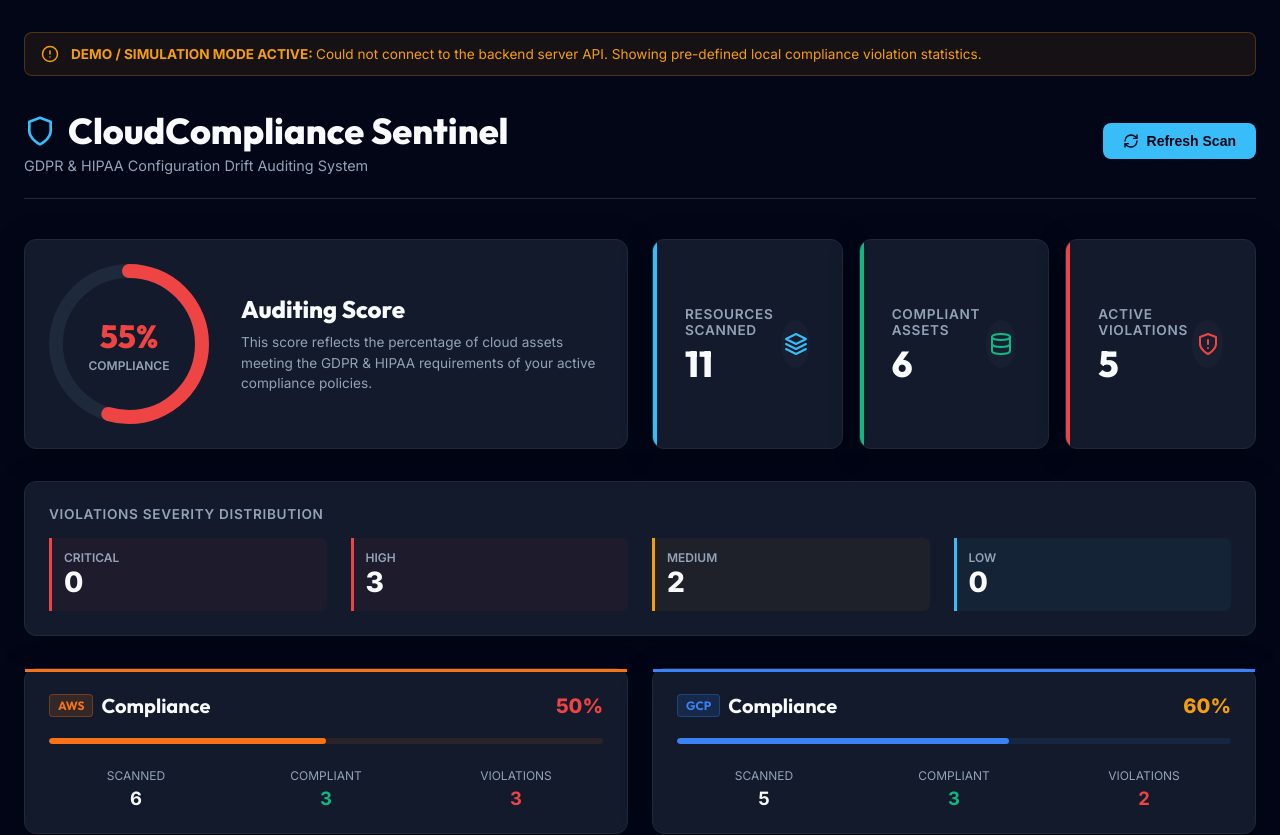
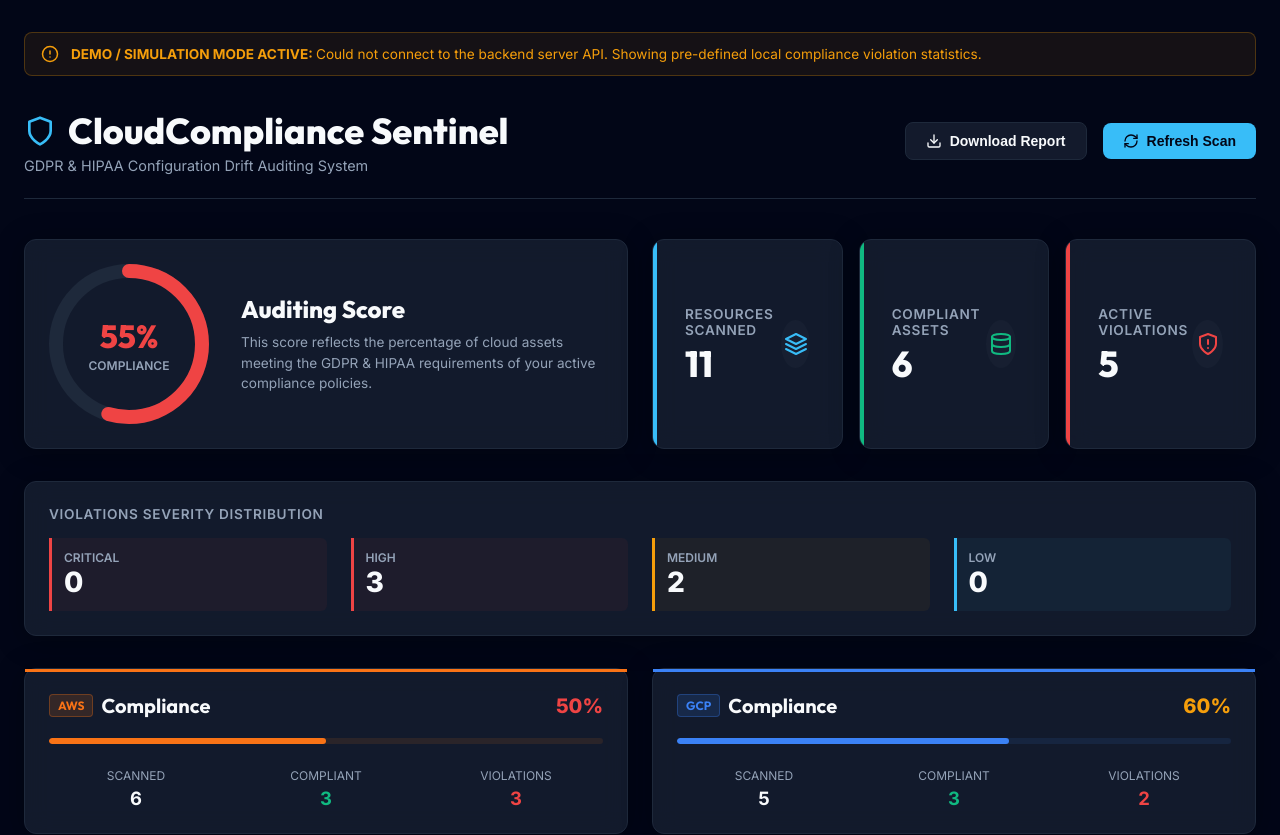
Before and after one commit to Kaveri-Bhimappa-Jarali/ascend-round2, a React (Vite) app in the folder frontend/: page / in a window 1280 px wide. Shown: the top 835 px of the page. Built offline with nearby package versions, Linux system fonts and the light colour scheme; no server answers.

Commit message:
feat(report): add download report action button and backend report api

```diff
--- a/frontend/src/App.jsx
+++ b/frontend/src/App.jsx
@@ -1,6 +1,6 @@
 import React, { useState, useEffect } from 'react';
-import { Shield, AlertCircle, RefreshCw, Layers, Database, ShieldAlert, Cpu } from 'lucide-react';
-import { getComplianceSummary, getViolations, triggerResourceEvaluation } from './services/api';
+import { Shield, AlertCircle, RefreshCw, Layers, Database, ShieldAlert, Cpu, Download } from 'lucide-react';
+import { getComplianceSummary, getViolations, triggerResourceEvaluation, getComplianceReport } from './services/api';
 import ComplianceRing from './components/ComplianceRing';
 import MetricCard from './components/MetricCard';
 import ProviderCard from './components/ProviderCard';
@@ -15,6 +15,7 @@ export default function App() {
   const [errorMsg, setErrorMsg] = useState(null);
   const [isDemoMode, setIsDemoMode] = useState(false);
   const [refreshing, setRefreshing] = useState(false);
+  const [downloading, setDownloading] = useState(false);
 
   // Core Data Fetching
   const fetchData = async (showLoadingSpinner = false) => {
@@ -90,6 +91,25 @@ export default function App() {
       setTimeout(() => {
         setRefreshing(false);
       }, 1000);
+    }
+  };
+
+  // Generate and download audit report
+  const handleDownloadReport = async () => {
+    setDownloading(true);
+    try {
+      const reportResp = await getComplianceReport();
+      const dataStr = "data:text/json;charset=utf-8," + encodeURIComponent(JSON.stringify(reportResp.data, null, 2));
+      const downloadAnchor = document.createElement('a');
+      downloadAnchor.setAttribute("href", dataStr);
+      downloadAnchor.setAttribute("download", `sentinel-compliance-report-${new Date().toISOString().slice(0, 10)}.json`);
+      document.body.appendChild(downloadAnchor);
+      downloadAnchor.click();
+      downloadAnchor.remove();
+    } catch (err) {
+      console.error('Report download failed:', err);
+    } finally {
+      setDownloading(false);
     }
   };
 
@@ -179,6 +199,30 @@ export default function App() {
           </p>
         </div>
 
+        <div style={{ display: 'flex', gap: '1rem', alignItems: 'center' }}>
+          <button
+            onClick={handleDownloadReport}
+            disabled={downloading}
+            style={{
+              backgroundColor: 'rgba(30, 41, 59, 0.6)',
+              color: 'var(--text-primary)',
+              border: '1px solid var(--border-color)',
+              borderRadius: '8px',
+              padding: '0.6rem 1.25rem',
+              fontSize: '0.875rem',
+              fontWeight: 700,
+              cursor: downloading ? 'not-allowed' : 'pointer',
+              display: 'inline-flex',
+              alignItems: 'center',
+              gap: '0.5rem',
+              opacity: downloading ? 0.7 : 1,
+              transition: 'all 0.2s ease'
+            }}
+          >
+            <Download size={16} />
+            {downloading ? 'Downloading...' : 'Download Report'}
+          </button>
+
           <button
             onClick={handleTriggerScan}
             disabled={refreshing}
@@ -203,6 +247,7 @@ export default function App() {
             }} />
             {refreshing ? 'Re-scanning...' : 'Refresh Scan'}
           </button>
+        </div>
       </header>
 
       {/* Main Layout Grid */}
--- a/frontend/src/services/api.js
+++ b/frontend/src/services/api.js
@@ -53,6 +53,14 @@ function getFallbackData(endpoint) {
   if (endpoint.includes('/violations')) {
     return mockViolations;
   }
+  if (endpoint.includes('/compliance/report')) {
+    return {
+      report_title: "CloudCompliance Sentinel Audit Report (Simulation)",
+      generated_at: new Date().toISOString(),
+      summary: mockComplianceSummary,
+      violations: mockViolations
+    };
+  }
   // Default fallback for triggers/evaluate
   return { status: "evaluation_triggered", evaluations: mockViolations };
 }
@@ -68,3 +76,7 @@ export async function getViolations() {
 export async function triggerResourceEvaluation() {
   return apiFetch('/api/resources/evaluate', { method: 'POST' });
 }
+
+export async function getComplianceReport() {
+  return apiFetch('/api/compliance/report');
+}
```
Also changed, not shown: 2 other files (tests, documents, lock files or other folders). Lines whose indentation alone changed are shown as unchanged.
